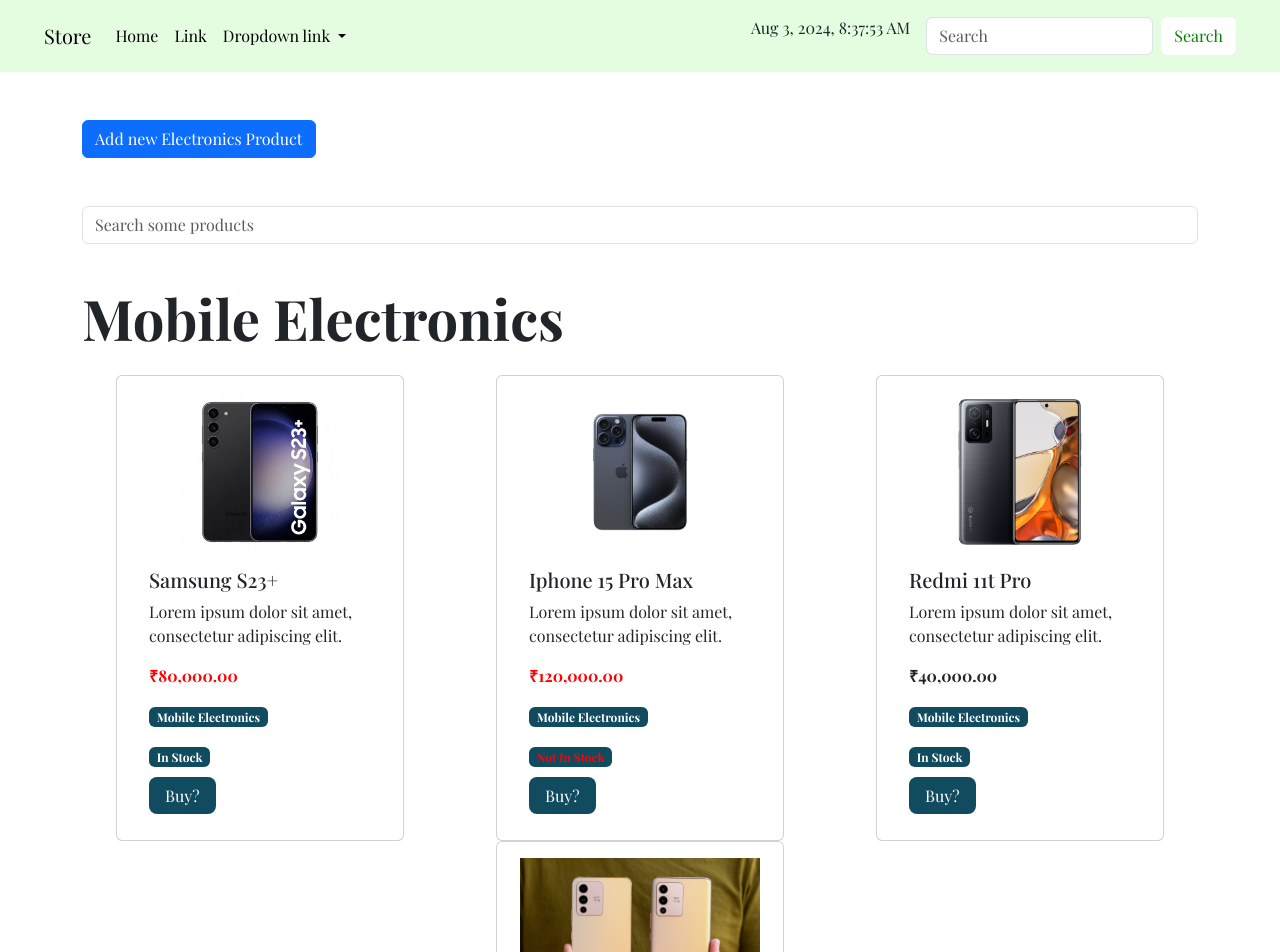
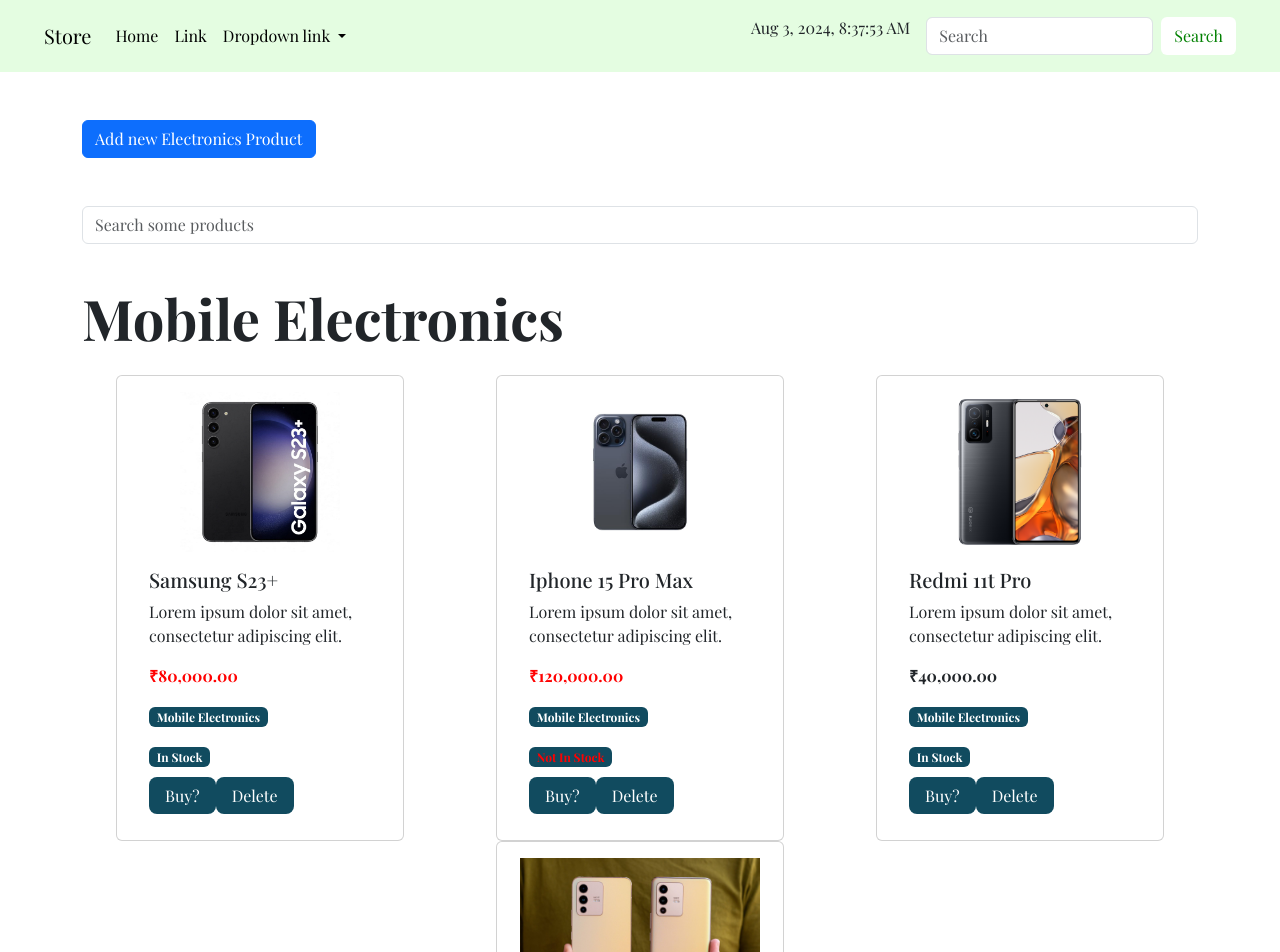
Before and after one commit to EdwinJ-19/store_angularjs_practice, an Angular app: page / in a window 1280 px wide. Shown: the top 952 px of the page. Built offline with nearby package versions, Linux system fonts and the light colour scheme; a web font is replaced by a local one.

Commit message:
delete-half-completed

```diff
--- a/src/app/add-product/add-product.component.html
+++ b/src/app/add-product/add-product.component.html
@@ -7,6 +7,9 @@
   </p>
   <div class="collapse" id="collapseExample" style="margin: 1rem 0;">
     <div class="card card-body">
+      <div>
+          <label for="product-id">Id</label><input [(ngModel)] = "productObj.id" class="form-control" id="product-id" type="number">
+      </div>
       <div>
         <!-- <label for="product-name">Name</label><input [()] = "productObj.name" class="form-control" id="product-name" type="text"> -->
         <label for="product-name">Name</label><input [(ngModel)] = "productObj.name" class="form-control" id="product-name" type="text">
--- a/src/app/add-product/add-product.component.ts
+++ b/src/app/add-product/add-product.component.ts
@@ -12,9 +12,11 @@
 
   @Output() sendData = new EventEmitter();
 
+
   tempValue:Product[] = [];
 
   productObj:Product ={
+    id:0,
     name:"",
     price:0,
     description:"",
@@ -32,6 +34,7 @@
     // console.log(this.sendData);
     this.sendData.emit(this.productObj)
     this.productObj = {
+      id:0,
       name:"",
       price:0,
       description:"",
--- a/src/app/app.component.html
+++ b/src/app/app.component.html
@@ -22,5 +22,5 @@
   </div> -->
 </div>
 
-<app-productlist [products]="electronicsProducts"></app-productlist>
+<app-productlist (sendId)="getData($event)" [products]="electronicsProducts"></app-productlist>
 <!-- <app-productlist [products]="clothesProducts"></app-productlist> -->
--- a/src/app/app.component.ts
+++ b/src/app/app.component.ts
@@ -1,5 +1,6 @@
 import { Component } from '@angular/core';
 import { Product } from './productlist/product';
+// import { log } from 'console';
 
 @Component({
   selector: 'app-root',
@@ -10,6 +11,12 @@
   title = 'store';
   searchProduct = "";
   // hideButton = true;
+
+
+  ngOnInit(): void {
+    // console.log(this.products);
+    this.electronicsProducts = this.electronicsProducts;
+  }
 
   onClickSubmit(){
     console.log("Button Clicked");
@@ -22,6 +29,7 @@
 
   electronicsProducts : Product[] = [
     {
+      id:1,
       name:"Samsung S23+",
       price: 80000,
       description: "Lorem ipsum dolor sit amet, consectetur adipiscing elit.",
@@ -30,6 +38,7 @@
       stock:"In Stock"
     },
     {
+      id:2,
       name:"Iphone 15 Pro Max",
       price: 120000,
       description: "Lorem ipsum dolor sit amet, consectetur adipiscing elit.",
@@ -38,6 +47,7 @@
       stock:"Not In Stock"
     },
     {
+      id:3,
       name:"Redmi 11T Pro",
       price: 40000,
       description: "Lorem ipsum dolor sit amet, consectetur adipiscing elit.",
@@ -46,6 +56,7 @@
       stock:"In Stock"
     },
     {
+      id:4,
       name:"Vivo V23",
       price: 20000,
       description: "Lorem ipsum dolor sit amet, consectetur adipiscing elit.",
@@ -94,4 +105,14 @@
     onGetData(data:any){
       this.electronicsProducts.push(data);
     }
+
+    getData(id:any){
+      this.electronicsProducts = this.electronicsProducts.filter((prod) =>{
+        return prod.id !== id;
+      })
+      console.log(this.electronicsProducts);
+      // console.log(id);
+      // this.electronicsProducts.pop();
+
+    }
 }
--- a/src/app/productlist/product.ts
+++ b/src/app/productlist/product.ts
@@ -1,4 +1,5 @@
 export interface Product{
+    id:number | null,
     name:string,
     price:number,
     description:string,
--- a/src/app/productlist/productlist.component.html
+++ b/src/app/productlist/productlist.component.html
@@ -30,6 +30,7 @@
             <p><span class="badge" [ngStyle]="{color : giveColorStock(electronics.stock)}">{{electronics.stock}}</span></p>
             <div class="buy-button">
               <a href="#">Buy?</a>
+              <a href="#" (click)="onDeleteProduct(electronics.id)">Delete</a>
             </div>
           </div>
         </div>
--- a/src/app/productlist/productlist.component.ts
+++ b/src/app/productlist/productlist.component.ts
@@ -1,5 +1,7 @@
 import { Component, Input, OnInit } from '@angular/core';
 import { Product } from './product';
+import { Output } from '@angular/core';
+import { EventEmitter } from '@angular/core';
 
 @Component({
   selector: 'app-productlist',
@@ -13,6 +15,7 @@
   tempValue1 !: Product[];
 
   productObj:Product ={
+    id:null,
     name:"",
     price:0,
     description:"",
@@ -23,6 +26,8 @@
   @Input() products !: Product[];
   // clothesProducts: any;
   allProducts !: Product[];
+
+  @Output() sendId = new EventEmitter();
 
   // electronicsProducts : Product[] = [
   // {
@@ -166,6 +171,7 @@
   onClickSubmitElectronics(){
     this.tempValue.push(this.productObj);
     this.productObj = {
+      id:null,
       name:"",
       price:0,
       description:"",
@@ -176,6 +182,7 @@
   onClickSubmitClothes(){
     this.tempValue1.push(this.productObj);
     this.productObj = {
+      id:null,
       name:"",
       price:0,
       description:"",
@@ -184,4 +191,7 @@
     }
   }
 
+  onDeleteProduct(id:number|null){
+    this.sendId.emit(id);
+  }
 }
```
